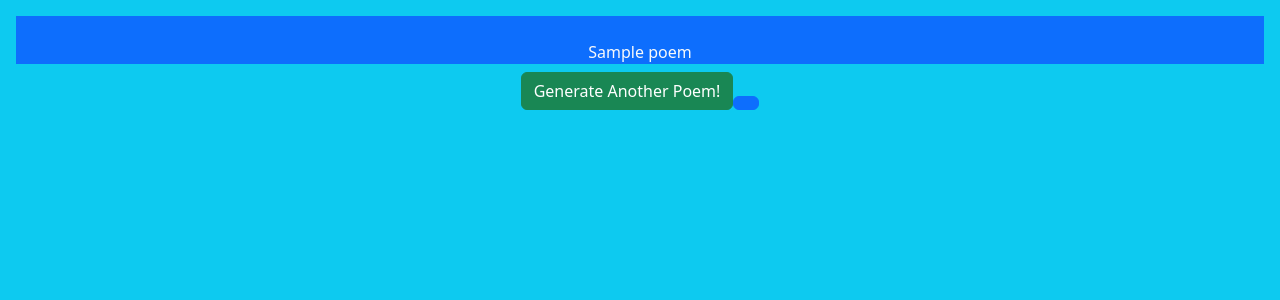
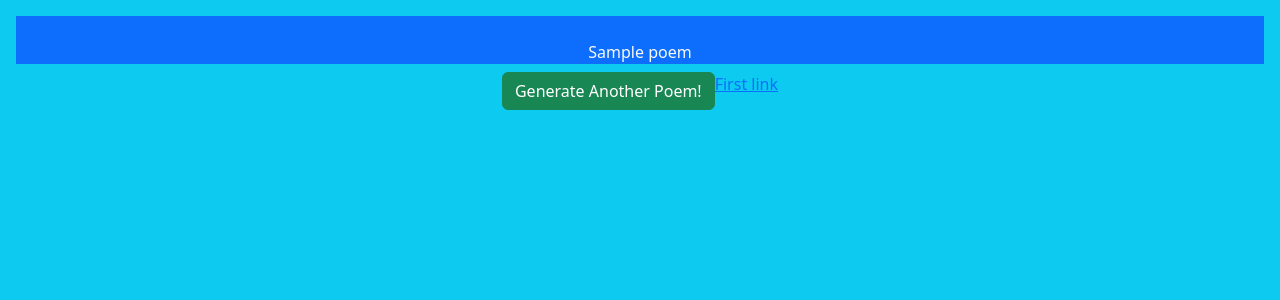
Before and after one commit to nolan-3/Latin-Poetry-Generator, a Flask app: template templates/poem.html in a window 1280 px wide. Shown: the top 300 px of the page. Run offline with Flask 2, Linux system fonts and the light colour scheme; the template is opened without the code that fills it: most values are stand-ins (such as "Sample title", 1, 10 or a date in 2020).

Commit message:
Update poem.html

```diff
--- a/templates/poem.html
+++ b/templates/poem.html
@@ -25,7 +25,7 @@
                 Generate Another Poem!
             </button>
         </form>
-             <button class="btn btn-primary mt-4" href="/templates/index.html" >
+             <a href="/templates/index.html">First link</a>
         </div>
 </body>
 </html>
```
